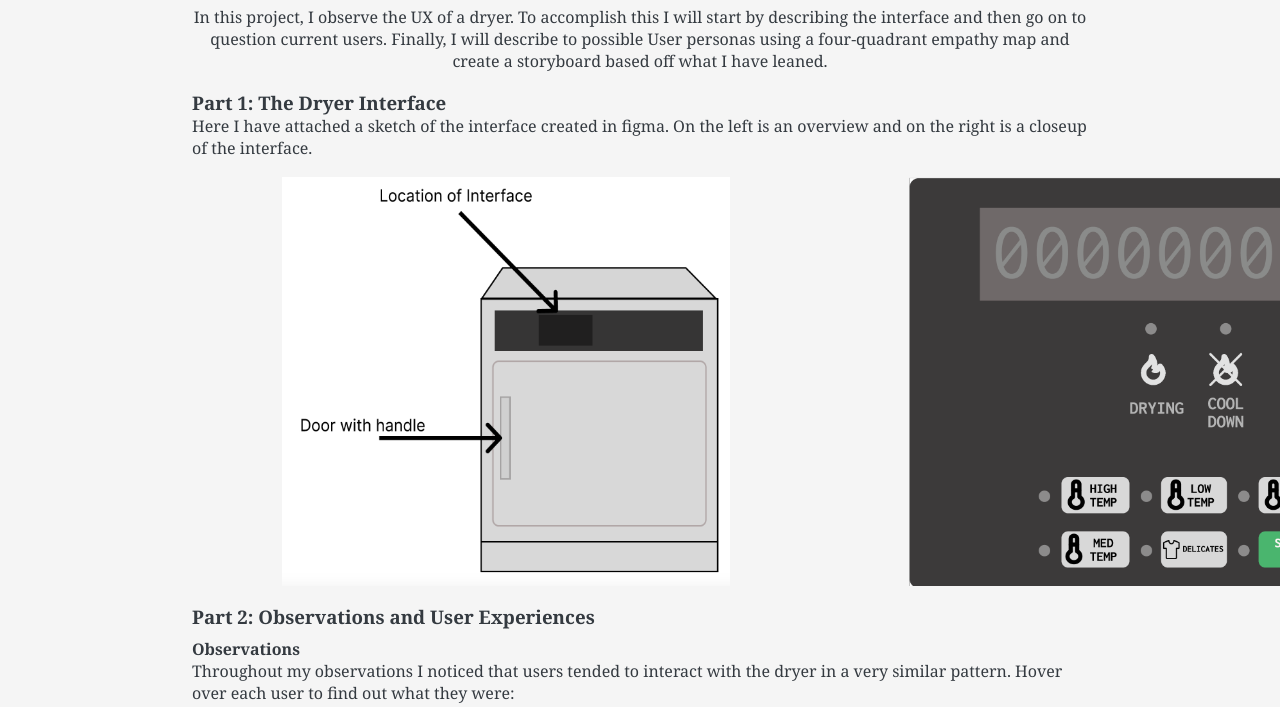
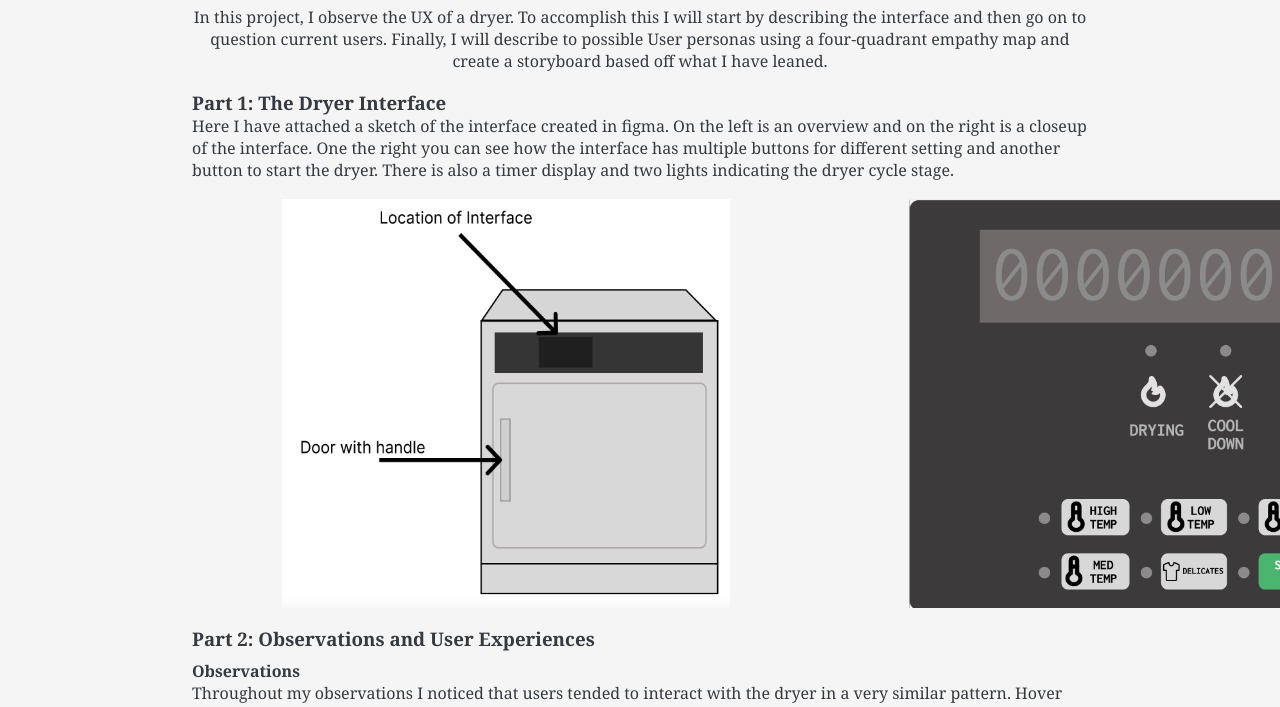
Before and after one commit to happycapybara123/personas-and-storyboarding, a plain HTML site: page index.html in a window 1280 px wide. Shown: the part 41-748 px from the top of the page. Drawn offline with Linux system fonts and the light colour scheme.

Commit message:
Update index.html

```diff
--- a/index.html
+++ b/index.html
@@ -16,7 +16,7 @@
   <h3>Part 1: The Dryer Interface</h3>
 
     <body>
-    Here I have attached a sketch of the interface created in figma. On the left is an overview and on the right is a closeup of the interface.
+    Here I have attached a sketch of the interface created in figma. On the left is an overview and on the right is a closeup of the interface. One the right you can see how the interface has multiple buttons for different setting and another button to start the dryer. There is also a timer display and two lights indicating the dryer cycle stage.
 
 
     <div class="interface_diagram">
```
